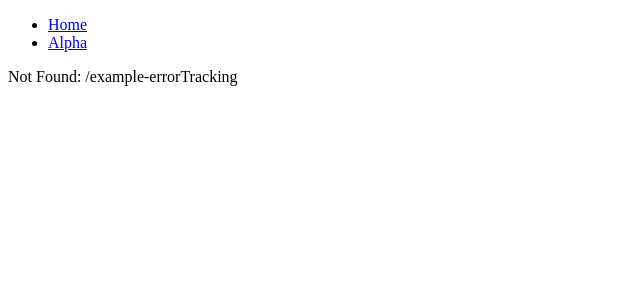
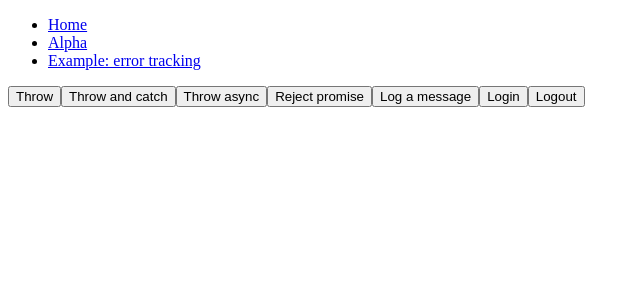
Before and after one commit to robatwilliams/react-starter, a React app: page /example-errorTracking in a window 1280 px wide. Before the commit this address had no page. Shown: the top 300 px of the page, without its empty margins (0-640 px from the left). Built offline with nearby package versions, Linux system fonts and the light colour scheme.

Commit message:
Error tracking service integration and example, with Sentry

```diff
--- a/config/webpack.dev.js
+++ b/config/webpack.dev.js
@@ -12,6 +12,7 @@ const fConfig = (env, argv, options, common) => ({
 
   // Cheaper alternative to eval-source-map, since column mappings (for inline breakpoints) are
   // broken in Chrome 62 anyway - even for the most basic standalone tsc-only or webpack-only examples.
+  // Any of the "eval" options will cause thrown errors to have a different origin.
   devtool: 'cheap-module-eval-source-map',
 
   output: {
--- a/package.json
+++ b/package.json
@@ -22,6 +22,7 @@
     "css-loader": "^0.28.7",
     "html-webpack-plugin": "^2.30.1",
     "http-server": "^0.10.0",
+    "raven-js": "^3.20.1",
     "react": "^16.1.1",
     "react-dom": "^16.1.1",
     "react-router-dom": "^4.2.2",
--- a/src/App.tsx
+++ b/src/App.tsx
@@ -1,11 +1,27 @@
+import Raven from 'raven-js';
 import * as React from 'react';
 import { RouteComponentProps } from 'react-router';
 import { Route, Switch } from 'react-router-dom';
 
+import ErrorTrackingExample from './ErrorTrackingExample';
 import Navigation from './Navigation';
 import { cube } from './util';
 
-export default function App() {
+export default class App extends React.Component {
+
+  componentDidCatch(error: Error, errorInfo: React.ErrorInfo): void {
+    // Capture with additional errorInfo, which Raven global catching wouldn't have
+    Raven.captureException(error, { extra: errorInfo });
+
+    // Error boundaries rethrow in development mode, so will be reported to Sentry twice.
+  }
+
+  render() {
+    return <AppContent />;
+  }
+}
+
+function AppContent() {
   return (
     <div>
       <Navigation />
@@ -13,6 +29,7 @@ export default function App() {
         <Switch>
           <Route path="/" exact component={Home} />
           <Route path="/alpha" component={Alpha} />
+          <Route path="/example-errorTracking" component={ErrorTrackingExample} />
           <Route component={NotFound} />
         </Switch>
       </main>
--- /dev/null
+++ b/src/ErrorTrackingExample.tsx
@@ -0,0 +1,66 @@
+import Raven from 'raven-js';
+import * as React from 'react';
+
+export default class ErrorTrackingExample extends React.PureComponent {
+
+  throw() {
+    throw new Error('Thrown to be caught and captured elsewhere');
+  }
+
+  throwAndCatch() {
+    try {
+      throw new Error('Thrown to be caught immediately and captured');
+    } catch (e) {
+      Raven.captureException(e);
+    }
+  }
+
+  throwAsync() {
+    setTimeout(() => { throw new Error('Thrown after setTimeout, to be caught and captured elsewhere'); });
+  }
+
+  rejectPromise() {
+    Promise.reject('Rejected promise, to be caught and captured by global event handler');
+  }
+
+  logMessage() {
+    const locale = (navigator.languages && navigator.languages[0]) ||
+      navigator.language || (navigator as any).userLanguage;
+
+    // captureException & captureMessage accept additional information.
+    // Some of this can be configured globally, to be merged with call-specific data.
+    Raven.captureMessage(`A message to be logged`, {
+      extra: {},
+      level: 'info', // default: error
+      tags: {
+        // in addition to built-ins such as browser & os
+        locale
+      }
+    });
+  }
+
+  login() {
+    Raven.setUserContext({
+      id: '1000',
+      username: 'rob'
+    });
+  }
+
+  logout() {
+    Raven.setUserContext();
+  }
+
+  render() {
+    return (
+      <div>
+        <button onClick={() => this.throw()}>Throw</button>
+        <button onClick={() => this.throwAndCatch()}>Throw and catch</button>
+        <button onClick={() => this.throwAsync()}>Throw async</button>
+        <button onClick={() => this.rejectPromise()}>Reject promise</button>
+        <button onClick={() => this.logMessage()}>Log a message</button>
+        <button onClick={() => this.login()}>Login</button>
+        <button onClick={() => this.logout()}>Logout</button>
+      </div>
+    );
+  }
+}
--- a/src/Navigation.tsx
+++ b/src/Navigation.tsx
@@ -10,6 +10,7 @@ export default function Navigation() {
       <ul>
         <li><NavLink to="/" exact>Home</NavLink></li>
         <li><NavLink to="/alpha">Alpha</NavLink></li>
+        <li><NavLink to="/example-errorTracking">Example: error tracking</NavLink></li>
       </ul>
     </nav>
   );
--- /dev/null
+++ b/src/error-tracking.ts
@@ -0,0 +1,27 @@
+// TODO https://docs.sentry.io/clients/javascript/sourcemaps/#raven-js-sourcemaps
+// Source map validator: https://sourcemaps.io/
+import Raven from 'raven-js';
+
+const projectId = 258387;
+const publicKey = '99f0cc59f9164101a3fe2767c0100d16';
+
+const options: Raven.RavenOptions = {
+  // debug: true,
+  environment: 'local', // TODO populate based on runtime environment
+  release: '0.1.0'   // TODO populate based on version number or Git tag
+};
+
+export function initErrorTracking() {
+  const dsn = `https://${publicKey}@sentry.io/${projectId}`;
+  Raven.config(dsn, options).install();
+
+  // Unhandled promise rejection; not currently widely supported in browsers
+  window.addEventListener('unhandledrejection', event => Raven.captureException(event.reason));
+
+  // HTTP error. e.g. offline, or sentry.io blocked by a privacy-defence browser extension
+  window.addEventListener('ravenFailure', event =>
+    console.warn('Failed to send error data to Sentry. See previous HTTP error for details.'));
+
+  // Further integration with Redux & Saga available:
+  // https://docs.sentry.io/clients/javascript/integrations/react/#redux
+};
--- a/src/index.tsx
+++ b/src/index.tsx
@@ -3,9 +3,12 @@ import * as ReactDOM from 'react-dom';
 import { BrowserRouter as Router } from 'react-router-dom';
 
 import App from './App';
+import { initErrorTracking } from './error-tracking';
 
 if (process.env.NODE_ENV !== 'production') {
   console.log('Running from development build');
+} else {
+  initErrorTracking();
 }
 
 const root = document.createElement('div');
--- /dev/null
+++ b/src/typings/lib.dom.d.ts
@@ -0,0 +1,4 @@
+interface WindowEventMap {
+  // Missing: https://github.com/Microsoft/TypeScript/issues/20656
+  'unhandledrejection': PromiseRejectionEvent;
+}
--- a/tsconfig.json
+++ b/tsconfig.json
@@ -1,5 +1,8 @@
 {
   "compilerOptions": {
+    // Allow default imports from modules with no default export. Added for raven-js
+    "allowSyntheticDefaultImports": true,
+
     "forceConsistentCasingInFileNames": true,
 
     // Use tslib for runtime helpers (e.g. __extends), rather than repeating them in each module
@@ -34,5 +37,8 @@
   "files": [
     // Just the entry point, as recommended by awesome-typescript-loader
     "./src/index.tsx"
+  ],
+  "include": [
+    "./src/typings/**/*.d.ts"
   ]
 }
```
Also changed, not shown: 2 other files (tests, documents, lock files or other folders).
